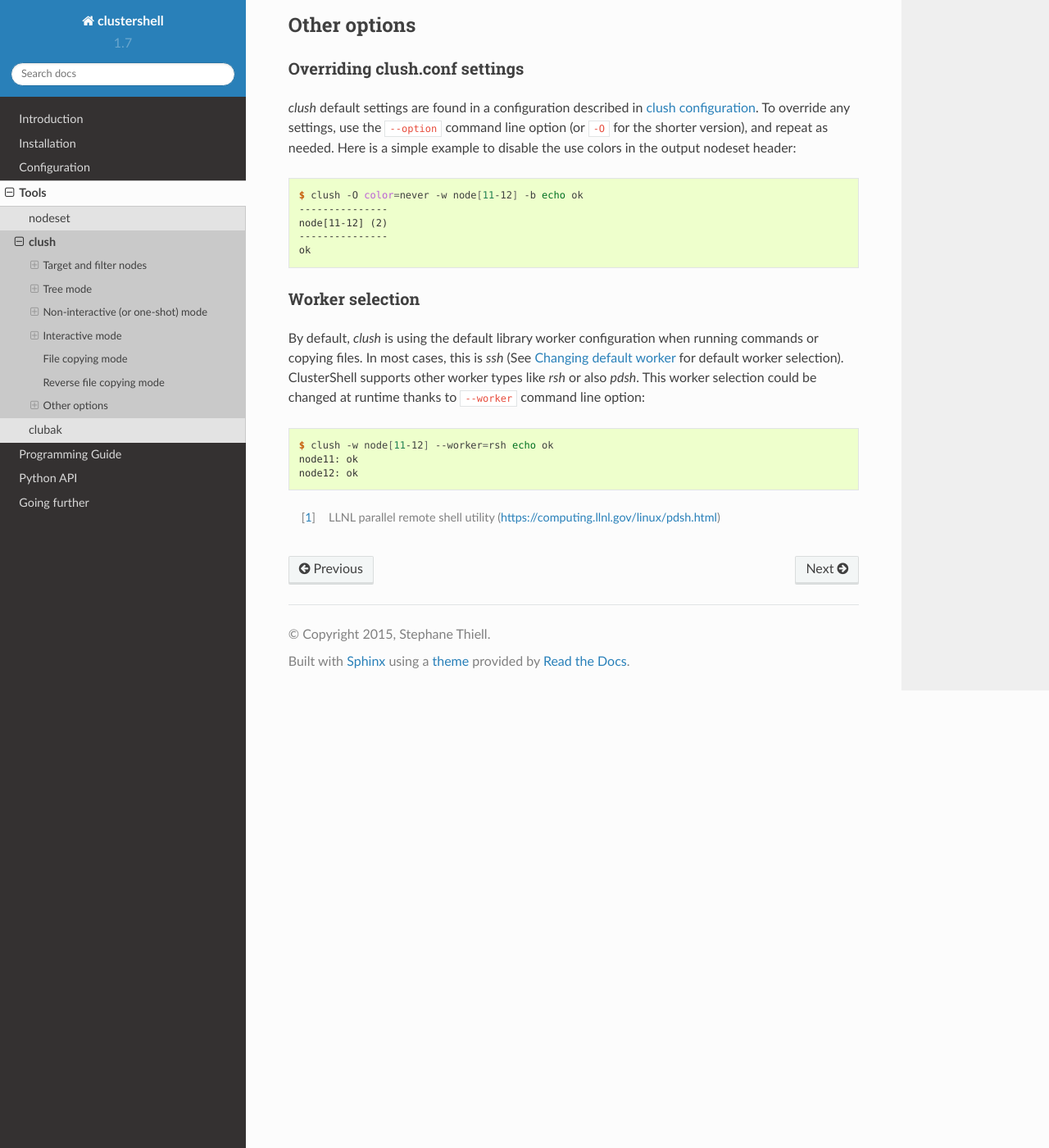
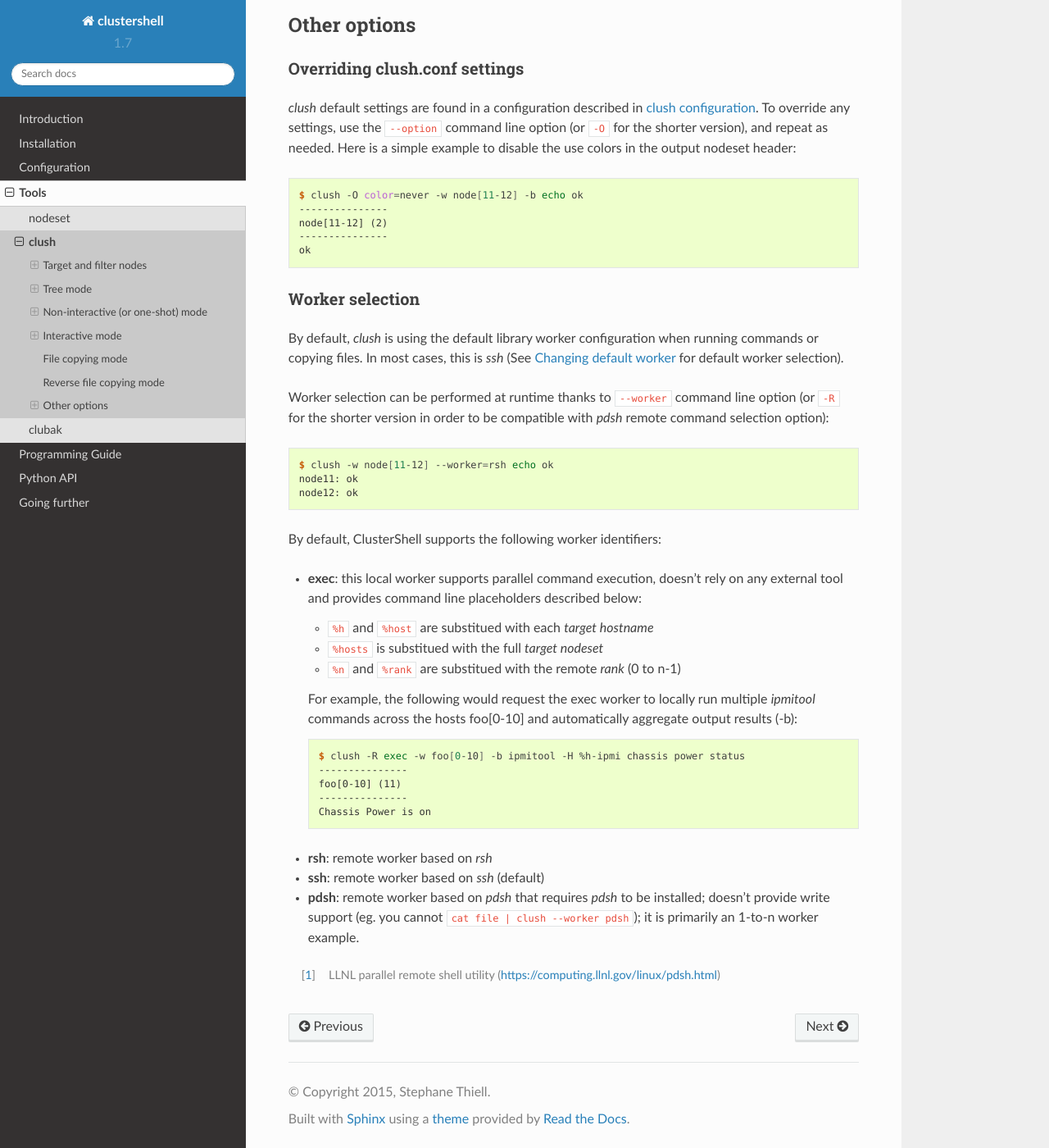
Before and after one commit to cea-hpc/clustershell, a Sphinx documentation site: the page built from doc/sphinx/tools/clush.rst, in a window 1280 px wide and 1400 px high, scrolled down 7978 px. Shown: the whole window at 82% size. Built offline with Sphinx 7.4.7 and the Read the Docs theme 2.0.0, drawn with Linux system fonts in a browser that asks for light colours.

Commit message:
clush: add -R option as an alias of --worker
Add this -R option alias as we claim to be pdsh backward compatible in
the documentation (and --worker is close to the rcmd selection in pdsh).

Improved -R/--worker documentation.

Change-Id: Icaef77ebfb9e9a6aa539b3f97501e9de8ece78c8

```diff
--- a/doc/sphinx/tools/clush.rst
+++ b/doc/sphinx/tools/clush.rst
@@ -435,14 +435,41 @@
 
 By default, *clush* is using the default library worker configuration when
 running commands or copying files. In most cases, this is *ssh* (See
-:ref:`task-default-worker` for default worker selection). ClusterShell
-supports other worker types like *rsh* or also *pdsh*. This worker selection
-could be changed at runtime thanks to ``--worker`` command line option::
+:ref:`task-default-worker` for default worker selection).
+
+Worker selection can be performed at runtime thanks to ``--worker`` command
+line option (or ``-R`` for the shorter version in order to be compatible with
+*pdsh* remote command selection option)::
 
     $ clush -w node[11-12] --worker=rsh echo ok
     node11: ok
     node12: ok
 
+By default, ClusterShell supports the following worker identifiers:
+
+* **exec**: this local worker supports parallel command execution, doesn't
+  rely on any external tool and provides command line placeholders described
+  below:
+
+  * ``%h`` and ``%host`` are substitued with each *target hostname*
+  * ``%hosts`` is substitued with the full *target nodeset*
+  * ``%n`` and ``%rank`` are substitued with the remote *rank* (0 to n-1)
+
+  For example, the following would request the exec worker to locally run
+  multiple *ipmitool* commands across the hosts foo[0-10] and automatically
+  aggregate output results (-b)::
+
+      $ clush -R exec -w foo[0-10] -b ipmitool -H %h-ipmi chassis power status
+      ---------------
+      foo[0-10] (11)
+      ---------------
+      Chassis Power is on
+
+* **rsh**: remote worker based on *rsh*
+* **ssh**: remote worker based on *ssh* (default)
+* **pdsh**: remote worker based on *pdsh* that requires *pdsh* to be
+  installed; doesn't provide write support (eg. you cannot ``cat file | clush
+  --worker pdsh``); it is primarily an 1-to-n worker example.
 
 
 .. [#] LLNL parallel remote shell utility
```
Also changed, not shown: doc/txt/clush.txt (+10 -8 lines), 3 other files.
